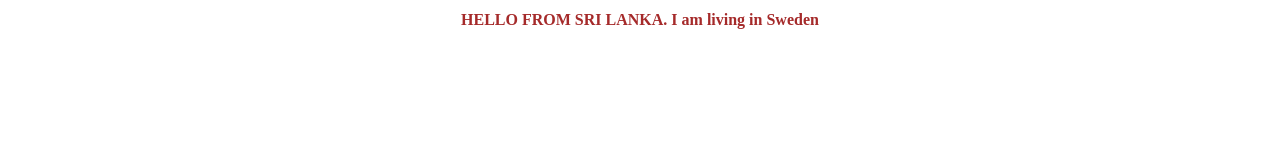
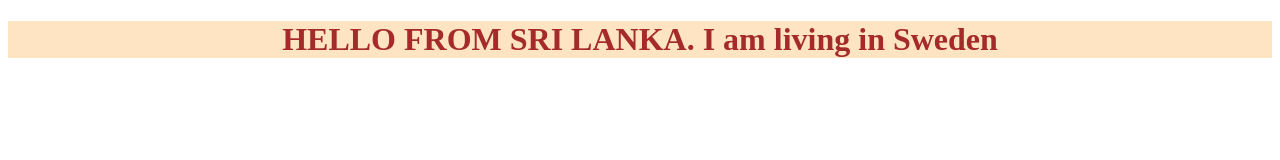
Before and after one commit to Sinjanthu/css-test, a plain HTML site: page index.html in a window 1280 px wide. Drawn offline with Linux system fonts and the light colour scheme.

Commit message:
buttons coloradded

```diff
--- a/style.css
+++ b/style.css
@@ -1,6 +1,7 @@
 h1{
-  font-size: 1rem;
+  /* font-size: 1rem; */
   text-shadow: 0ch;
   text-align: center;
 color:brown;
+background-color: bisque;
 }
```
